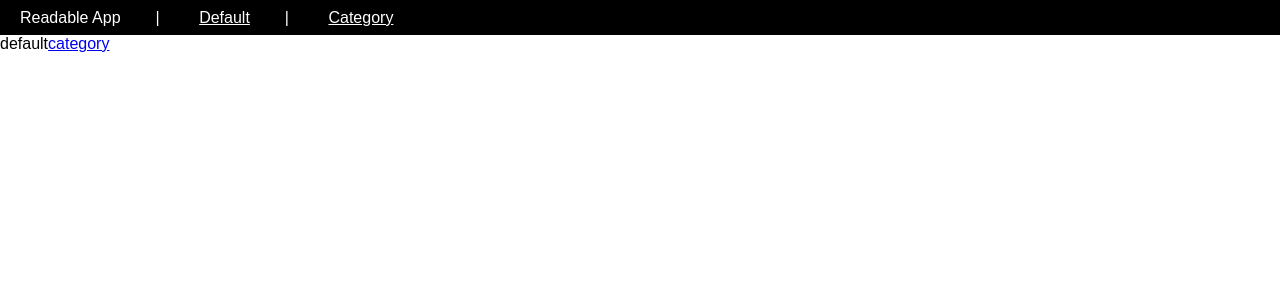
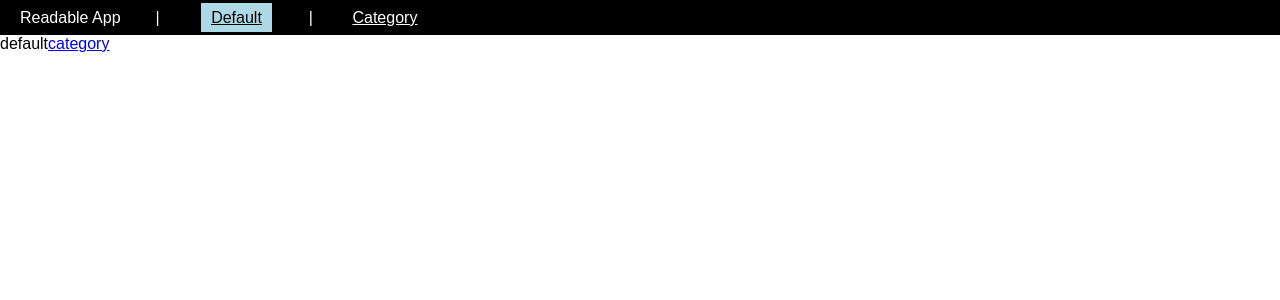
Before and after one commit to ZHICHONGLI/Uda-Readable, a React app: page /default in a window 1280 px wide. Shown: the top 300 px of the page. Built offline with nearby package versions, Linux system fonts and the light colour scheme.

Commit message:
navbar active style

```diff
--- a/src/components/Navbar.js
+++ b/src/components/Navbar.js
@@ -1,29 +1,42 @@
-import React from 'react';
+import React, { Component } from 'react';
+import PropTypes from 'prop-types';
 import { Link } from 'react-router-dom';
+import { withRouter } from 'react-router';
 
 const list = [
   {
-    name: "Default",
-    url: "/default"
+    name: 'Default',
+    url: '/default'
   },
   {
-    name: "Category",
-    url: "/category"
+    name: 'Category',
+    url: '/category'
   }
 ];
 
-const Navbar = () => {
+
+class Navbar extends Component {
+  static propTypes = {
+    match: PropTypes.object.isRequired,
+    location: PropTypes.object.isRequired,
+    history: PropTypes.object.isRequired
+  }
+  render() {
     return (
       <div>
         <nav className='navbar'>
           <span>Readable App</span>
-        {list.map(item => (
-          <span key={item.name} className='navitem'> | <Link className='navitem' to={item.url}>{item.name}</Link></span>
-        ))}
+          {list.map(item => {
+            const match = this.props.location.pathname === item.url;
+            console.log(match);
+            return (
+              <span key={item.name} className='navitem'> | <Link className={match?'activrbar':'navitem'} to={item.url}>{item.name}</Link></span>
+            )}
+          )}
         </nav>
-
       </div>
     );
-};
+  }
+}
 
-export default Navbar;
+export default withRouter(Navbar);
--- a/src/index.css
+++ b/src/index.css
@@ -12,6 +12,13 @@ body {
   align-items: center;
   padding-left: 20px
 }
+.activrbar {
+  background-color: lightblue;
+  color: black;
+  margin-left: 35px;
+  padding: 6px 10px 6px 10px;
+  border: 2px solid black
+}
 .navitem {
   color: white;
   margin-left: 35px
```
Lines whose indentation alone changed are shown as unchanged.
